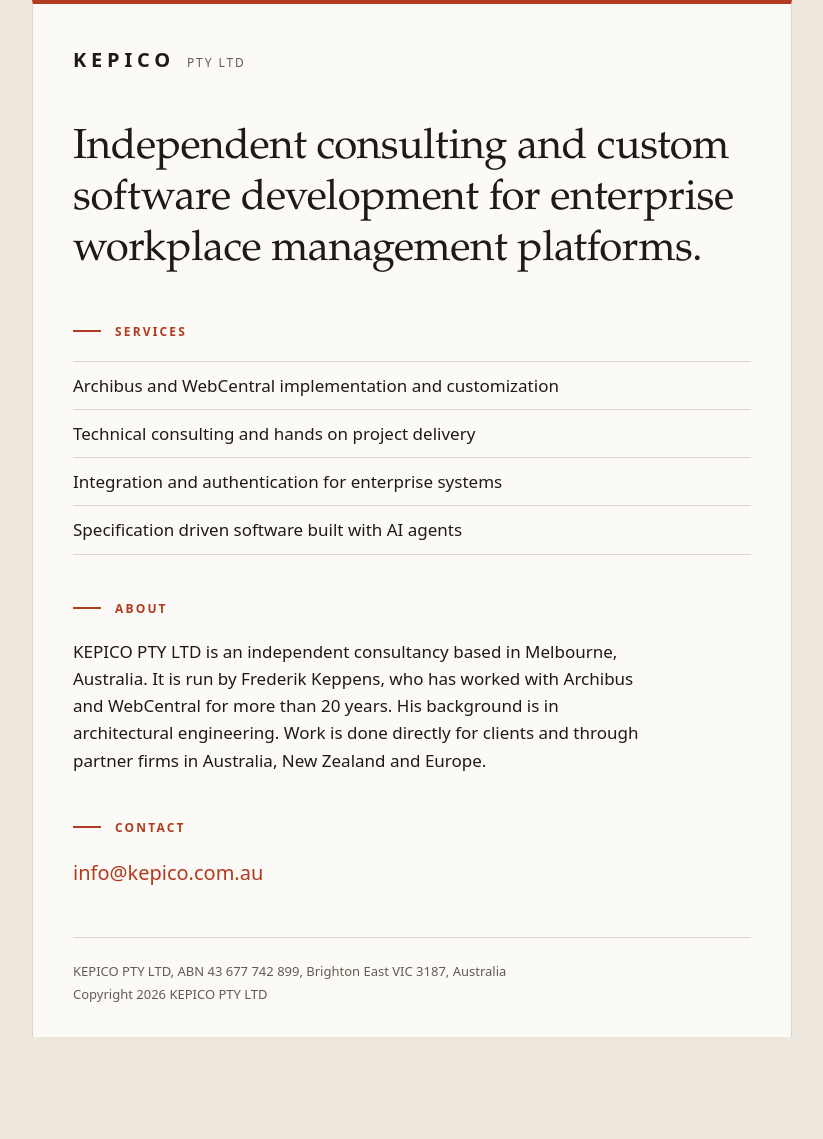
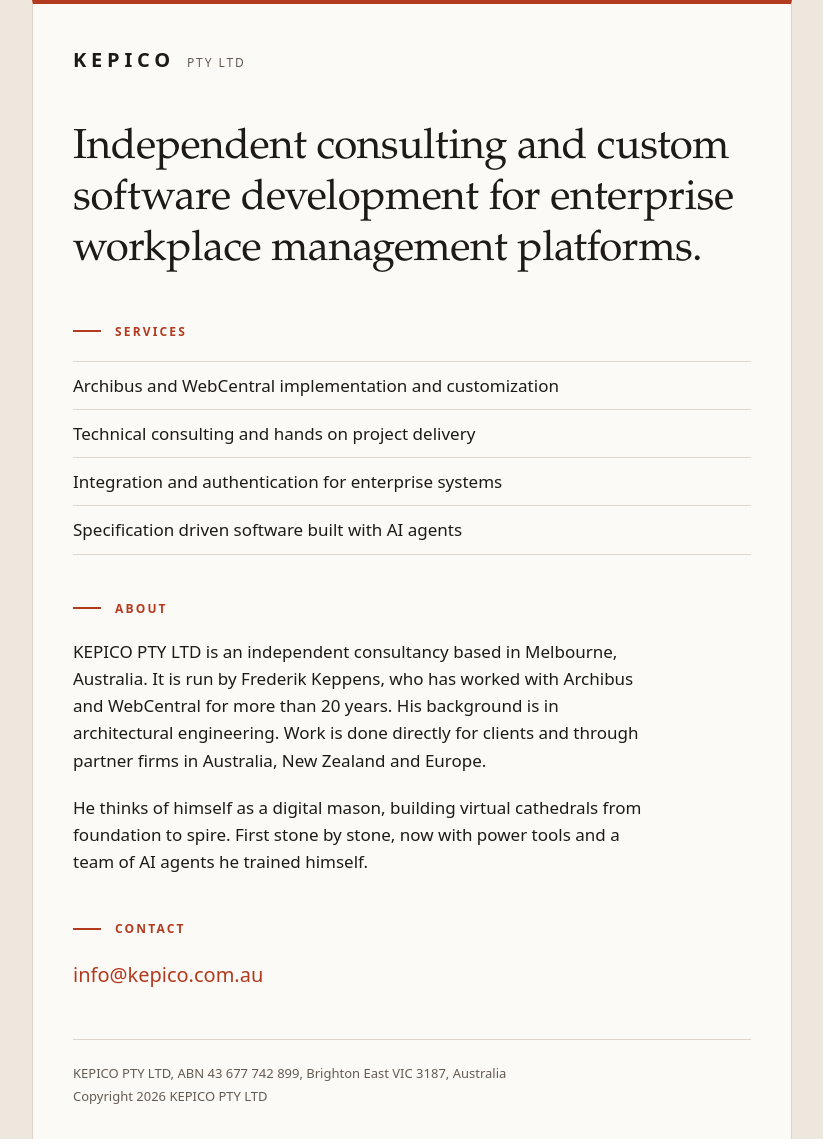
Before and after one commit to KEPICO-AU/kepico-website, a plain HTML site: page index.html in a window 1280 px wide. Shown: the whole page, without its empty margins (228-1051 px from the left). Before the commit the page ends 1037 px from the top, so only its background shows below. Drawn offline with Linux system fonts and the light colour scheme.

Commit message:
Refactor meta description and add founder's perspective
Updated the meta description tag for clarity and added a new paragraph about the founder's perspective.

```diff
--- a/index.html
+++ b/index.html
@@ -5,10 +5,7 @@
     <meta name="viewport" content="width=device-width, initial-scale=1" />
     <meta name="color-scheme" content="light dark" />
     <title>KEPICO PTY LTD</title>
-    <meta
-      name="description"
-      content="KEPICO PTY LTD is an independent consultancy in Melbourne, Australia. Consulting and custom software development for enterprise workplace management platforms."
-    />
+    <meta name="description" content="KEPICO PTY LTD is an independent consultancy in Melbourne, Australia. Consulting and custom software development for enterprise workplace management platforms." />
     <style>
       :root {
         --margin: #ede7de;
@@ -184,6 +181,7 @@
         <section aria-labelledby="about">
           <h2 id="about">About</h2>
           <p class="about">KEPICO PTY LTD is an independent consultancy based in Melbourne, Australia. It is run by Frederik Keppens, who has worked with Archibus and WebCentral for more than 20 years. His background is in architectural engineering. Work is done directly for clients and through partner firms in Australia, New Zealand and Europe.</p>
+          <p class="about">He thinks of himself as a digital mason, building virtual cathedrals from foundation to spire. First stone by stone, now with power tools and a team of AI agents he trained himself.</p>
         </section>
         <section aria-labelledby="contact">
           <h2 id="contact">Contact</h2>
```
